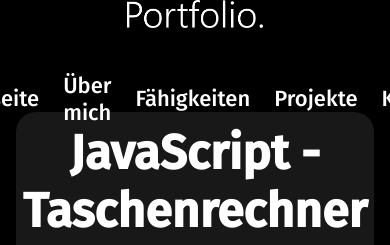
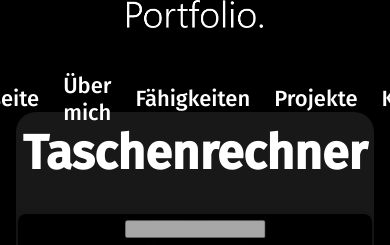
Before and after one commit to BeruhigenderProgrammierer/Vijiyarathan_Rithush_Portfolio, a plain HTML site: page Vijiyarathan_Rithush_Portfolio/Portfolio/JavaScriptTaschenrechner.html in a window 390 px wide. Shown: the top 245 px of the page. Drawn offline with Linux system fonts and the light colour scheme.

Commit message:
not done fully

```diff
--- a/Vijiyarathan_Rithush_Portfolio/Portfolio/JavaScriptTaschenrechner.html
+++ b/Vijiyarathan_Rithush_Portfolio/Portfolio/JavaScriptTaschenrechner.html
@@ -49,7 +49,7 @@
             </div>
           </header>
           <div class="projekt-content">
-            <h1 class="vijiyarathan-1 ui heading size-headinglg">JavaScript - Taschenrechner</h1>
+            <h1 class="vijiyarathan-1 ui heading size-headinglg">Taschenrechner</h1>
             <div class="projekt-bilder-row">
               <div>
                 <img src="public/images/img_javascript_taschenrechner.png" alt="Taschenrechner" />
--- a/Vijiyarathan_Rithush_Portfolio/Portfolio/css/Hauptseite.css
+++ b/Vijiyarathan_Rithush_Portfolio/Portfolio/css/Hauptseite.css
@@ -84,6 +84,11 @@
   .vijiyarathan {
     width: 100%;
   }
+    .vijiyarathan-1
+  {
+    padding-top: 80px;
+    margin-bottom: 0px !important;
+  }
 }
 
 @media only screen and (max-width: 700px) {
@@ -107,6 +112,11 @@
     padding-bottom: 150px;
     max-width: 350px;
   }
+  .vijiyarathan-1
+  {
+    padding-top: 80px;
+    margin-bottom: 0px !important;
+  }
 }
 
 @media only screen and (max-width: 550px) {
@@ -117,4 +127,9 @@
   .applikationsent {
     font-size: 30px;
   }
+    .vijiyarathan-1
+  {
+    padding-top: 80px;
+    margin-bottom: 0px !important;
+  }
 }
```
Also changed, not shown: Vijiyarathan_Rithush_Portfolio/Portfolio/JavaProjektverwaltungsprogramm.html (+1 -1 lines).
